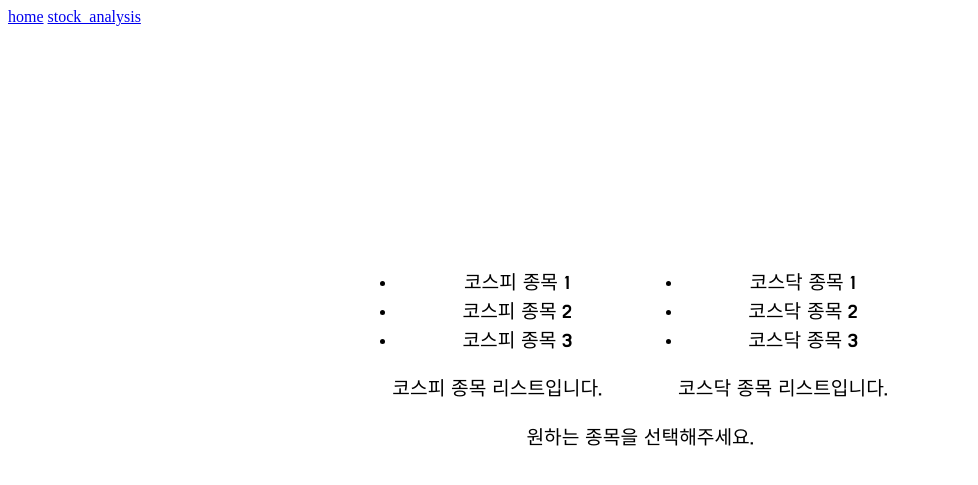
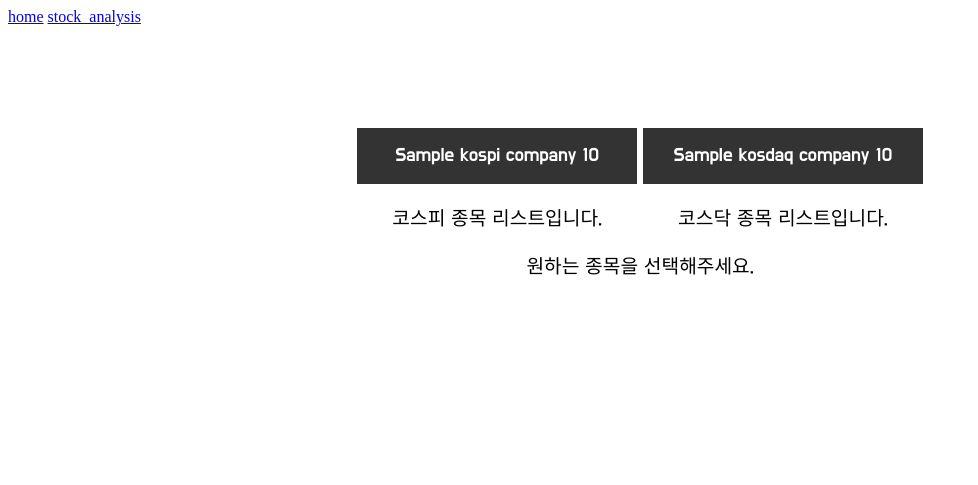
Before and after one commit to aeomhs/deepstock_web, a Django app: template demo/templates/demo/stock_list.html in a window 1280 px wide. Shown: the top 485 px of the page, without its empty margins (0-978 px from the left). Run offline with Django 3.2, Linux system fonts and the light colour scheme; the template is opened without the code that fills it: most values are stand-ins (such as "Sample title", 1, 10 or a date in 2020).

Commit message:
pass stock_list to page & design fixed

```diff
--- a/demo/static/css/header.css
+++ b/demo/static/css/header.css
@@ -1,3 +1,3 @@
 header{
-  height: 240px;
+  height: 120px;
 }
--- a/demo/static/css/stock_list.css
+++ b/demo/static/css/stock_list.css
@@ -2,3 +2,23 @@
   display: inline-block;
   width: 280px;
 }
+
+ul {
+  list-style-type: none;
+  margin: 0;
+  padding: 0;
+  overflow: hidden;
+  background-color: #333333;
+}
+
+li {
+  display: block;
+  color: white;
+  text-align: center;
+  padding: 16px;
+  text-decoration: none;
+}
+
+li:hover{
+  background-color: #111111;
+}
--- a/demo/templates/demo/stock_list.html
+++ b/demo/templates/demo/stock_list.html
@@ -17,22 +17,40 @@
     </header>
     <main role="main" class="container">
       <div class="stock_list">
+        {% if stock_list %}
         <div class="stock_container">
           <ul>
-            <li>코스피 종목 1</li>
-            <li>코스피 종목 2</li>
-            <li>코스피 종목 3</li>
+            {% for kospi_company in stock_list.kospi_list %}
+            <li>
+              <span class="company_name">
+                {{kospi_company.name}}
+              </span>
+              <span class="company_price">
+                {{kospi_company.price}}
+              </span>
+            </li>
+            {% endfor %}
           </ul>
           <p>코스피 종목 리스트입니다.</p>
         </div>
         <div class="stock_container">
           <ul>
-            <li>코스닥 종목 1</li>
-            <li>코스닥 종목 2</li>
-            <li>코스닥 종목 3</li>
+            {% for kosdaq_company in stock_list.kosdaq_list %}
+            <li>
+              <span class="company_name">
+                {{kosdaq_company.name}}
+              </span>
+              <span class="company_price">
+                {{kosdaq_company.price}}
+              </span>
+            </li>
+            {% endfor %}
           </ul>
           <p>코스닥 종목 리스트입니다.</p>
         </div>
+        {% else %}
+          <p>No List</p>
+        {% endif %}
       </div>
       <div class="description">
         원하는 종목을 선택해주세요.
--- a/demo/templates/demo/welcome.html
+++ b/demo/templates/demo/welcome.html
@@ -29,7 +29,7 @@
       </div>
     </main>
     <footer>
-
+      <img class="banner" src="{% static 'img/banner.jpeg' %}" alt="">
     </footer>
   </body>
 </html>
```
Also changed, not shown: demo/static/css/welcome.css (+10 -0 lines), demo/views.py (+8 -2 lines), demo/static/img/banner.jpeg (added).
